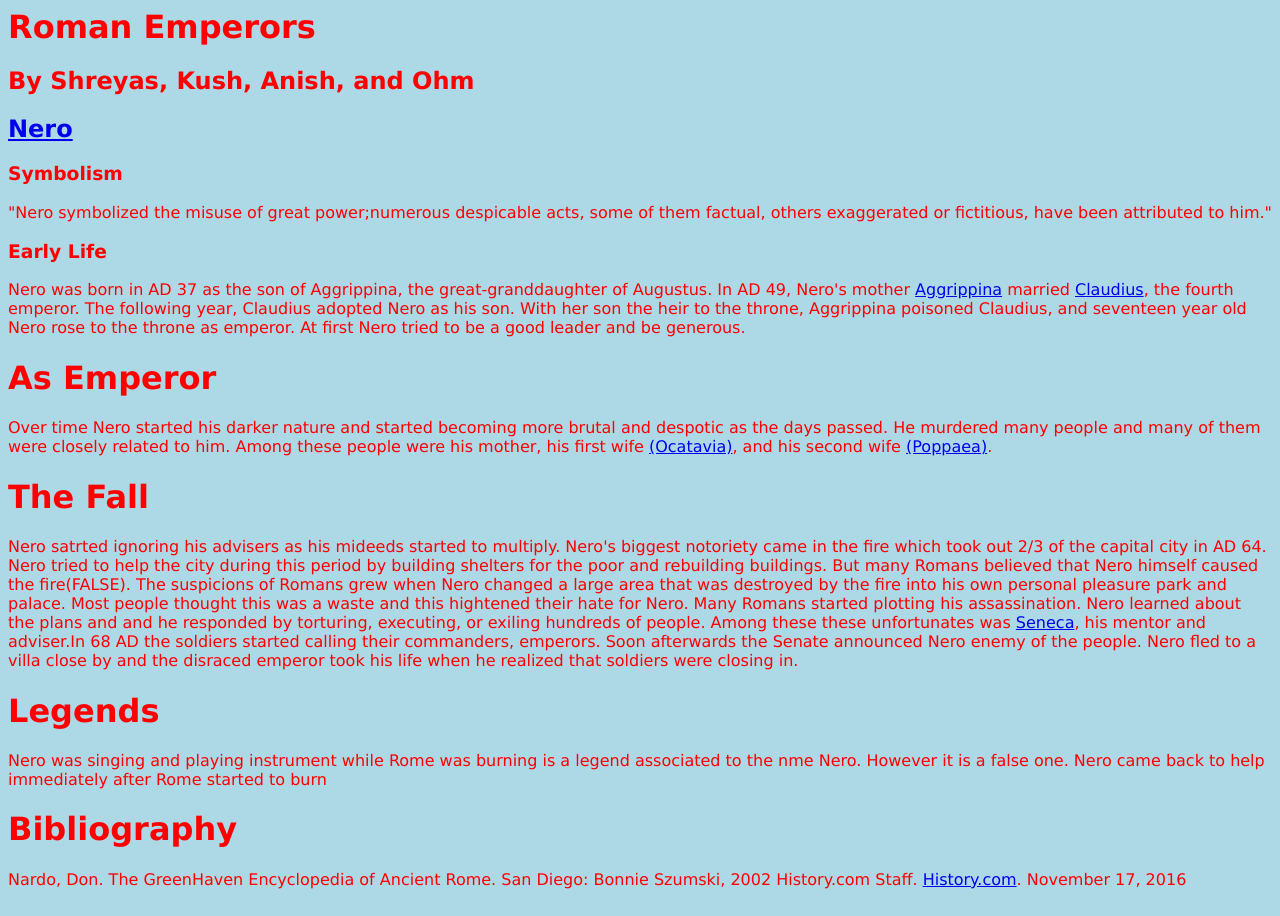
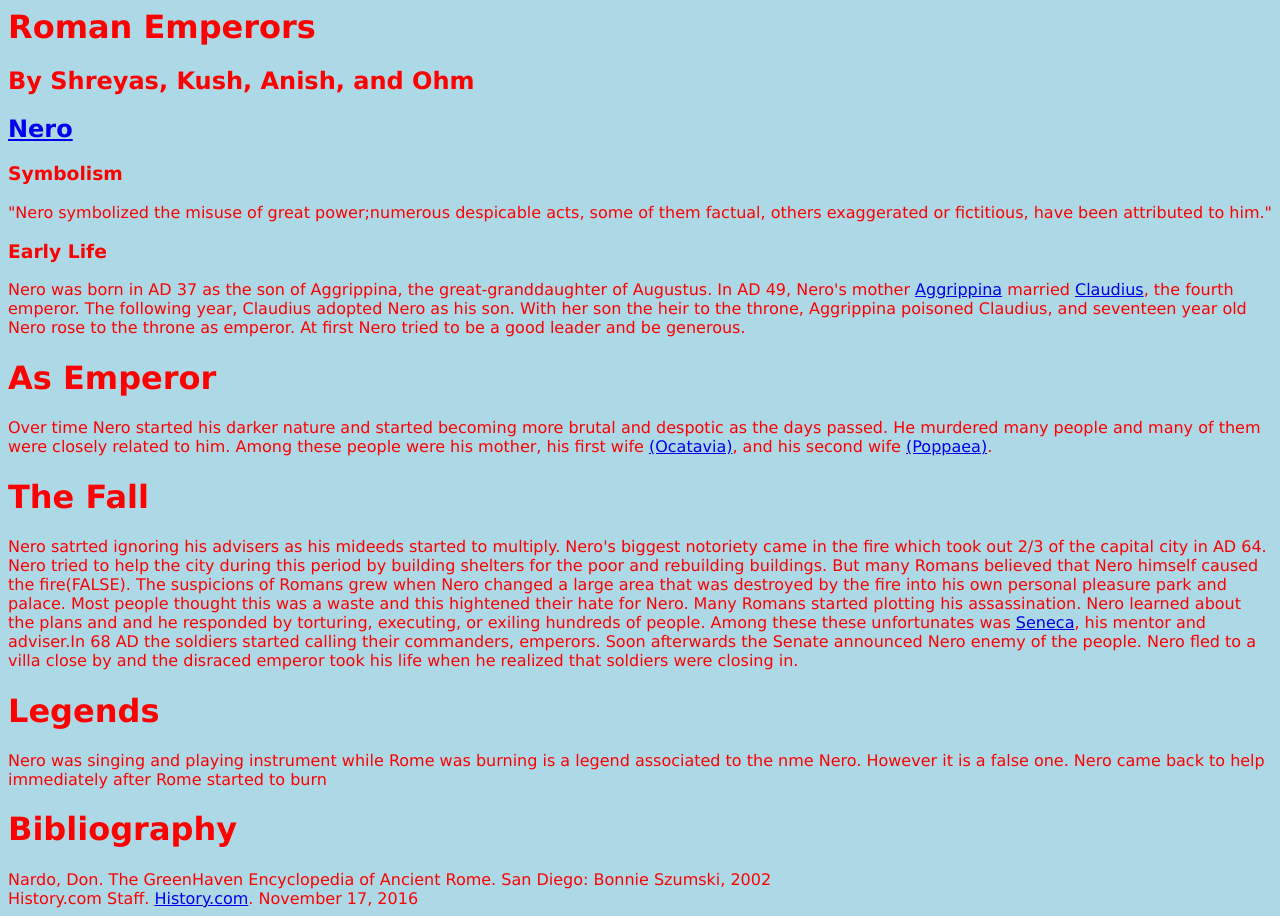
Before and after one commit to ShreyasTheGreat/Nero-Emperors-Project, a plain HTML site: page index.html in a window 1280 px wide. Drawn offline with Linux system fonts and the light colour scheme.

Commit message:
Update index.html

```diff
--- a/index.html
+++ b/index.html
@@ -33,7 +33,7 @@ Nero was born in AD 37 as the son of Aggrippina, the great-granddaughter of Augu
 </h1>
 	Nero was singing and playing instrument while Rome was burning is a legend associated to the nme Nero. However it is a false one. Nero came back to help immediately after Rome started to burn
 	<h1>Bibliography</h1>
-	Nardo, Don. The GreenHaven Encyclopedia of Ancient Rome. San Diego: Bonnie Szumski, 2002
+	Nardo, Don. The GreenHaven Encyclopedia of Ancient Rome. San Diego: Bonnie Szumski, 2002<br>
 	History.com Staff. <a href="http://www.history.com/news/ask-history/did-nero-really-fiddle-while-rome-burned">History.com</a>. November 17, 2016
 </font>
 
```
